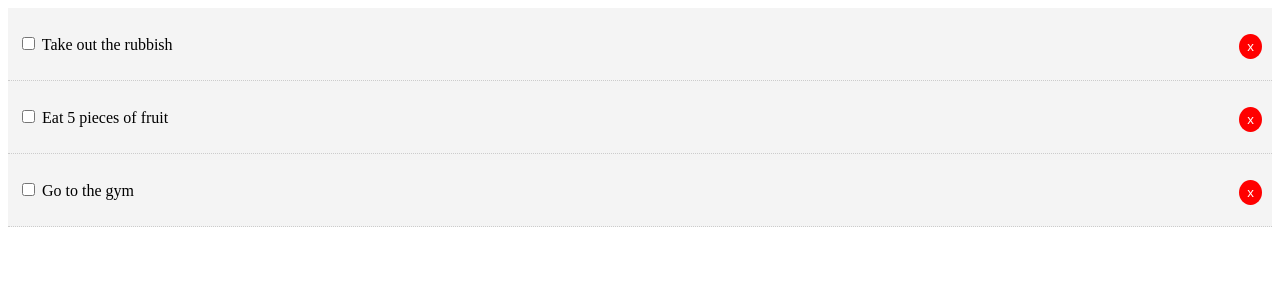
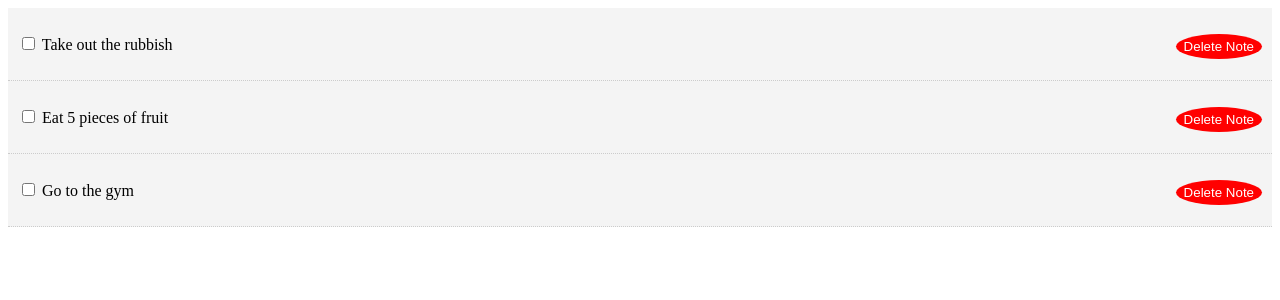
Before and after one commit to 04alexklink/Todo-List, a React (Create React App) app: page / in a window 1280 px wide. Shown: the top 300 px of the page. Built offline with nearby package versions, Linux system fonts and the light colour scheme.

Commit message:
Delete function passed through props into App.js where it is created to just console.log('in App.js') to show the path works

```diff
--- a/src/App.js
+++ b/src/App.js
@@ -30,10 +30,15 @@ class App extends React.Component {
       return todo;
     })});
   }
+
+  deleteButton = () => {
+    console.log('in App.js')
+  }
+
   render() {
     return (
       <div>
-        <Todos todos={this.state.todos} markComplete={this.markComplete}/>
+        <Todos todos={this.state.todos} markComplete={this.markComplete} deleteButton={this.deleteButton}/>
       </div>
     );
   }
--- a/src/components/TodoItem.js
+++ b/src/components/TodoItem.js
@@ -19,7 +19,7 @@ class TodoItem extends React.Component {
       <p>
         < input type = "checkbox" onChange={this.props.markComplete.bind(this, this.props.todoItem.id, this.props.todoItem.title)} /> {' '}
         {this.props.todoItem.title}
-        <button style={btnStyle}>x</button>
+        <button style={btnStyle} onClick={this.props.deleteButton}>Delete Note</button>
       </p>
       </div>
     );
--- a/src/components/Todos.js
+++ b/src/components/Todos.js
@@ -5,7 +5,8 @@ import PropTypes from 'prop-types';
 class Todos extends React.Component {
   render() {
     return this.props.todos.map((todo) => (
-      <TodoItem key= {todo.id} todoItem={todo} markComplete={this.props.markComplete}/>
+      <TodoItem key= {todo.id} todoItem={todo} markComplete={this.props.markComplete}
+      deleteButton ={this.props.deleteButton}/>
     ));
   }
 }
```
